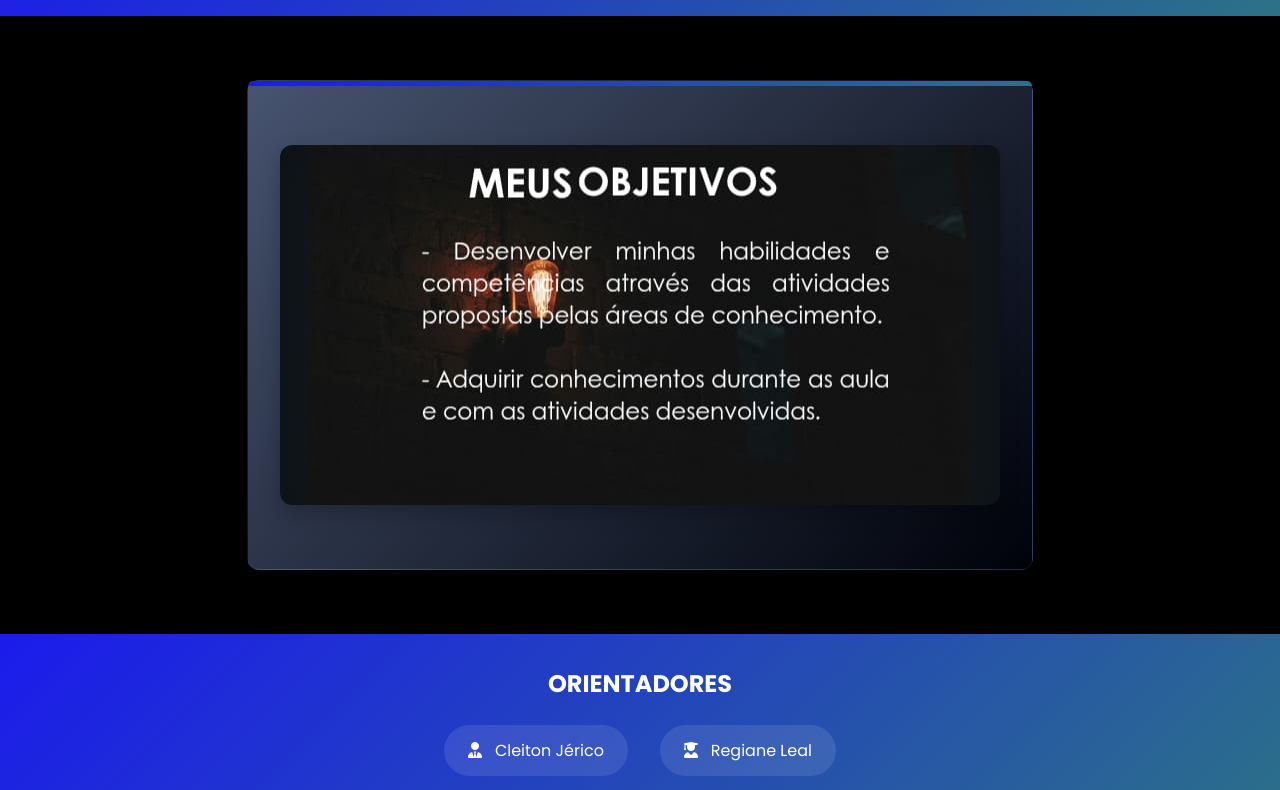
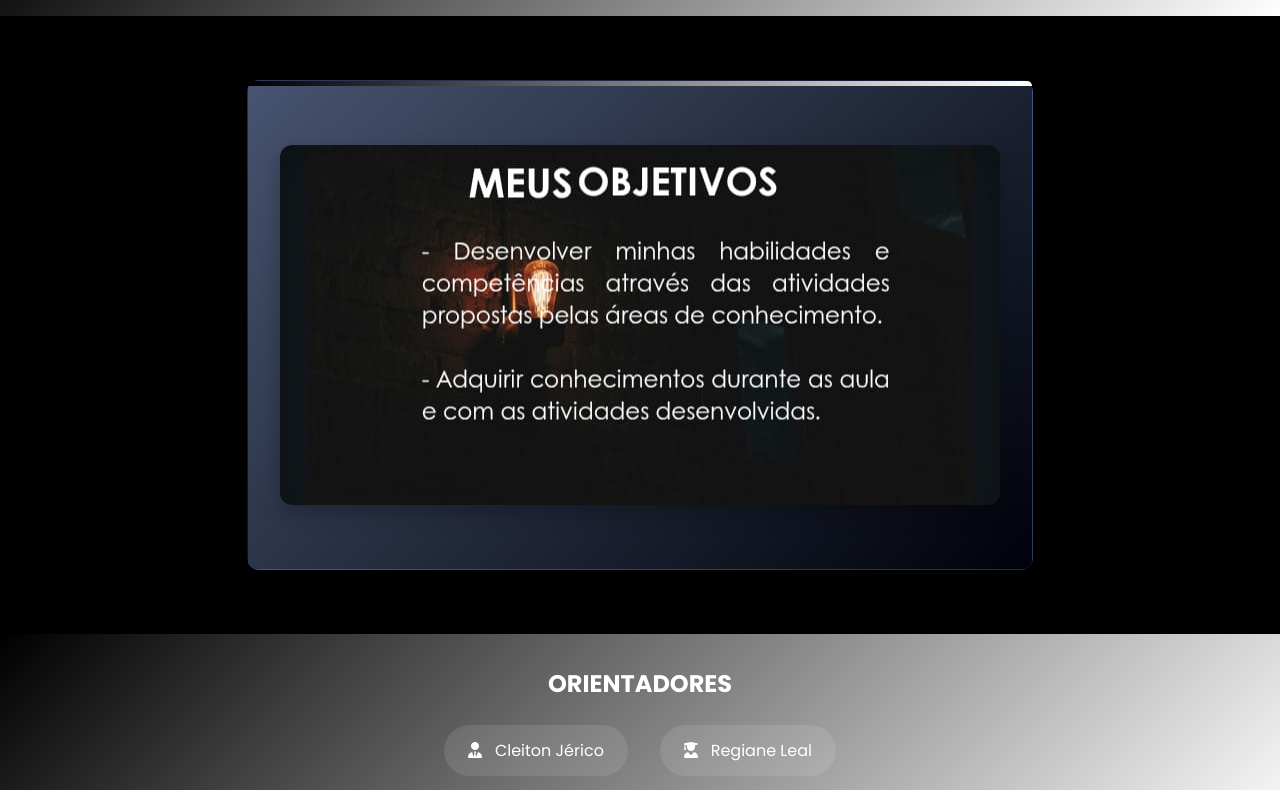
Before and after one commit to IanJj498/PORTFOLIO2025, a plain HTML site: page Objetivos.html in a window 1280 px wide. Shown: the part 97-887 px from the top of the page. Drawn offline with Linux system fonts and the light colour scheme.

Commit message:
Update Objetivos.html

```diff
--- a/Objetivos.html
+++ b/Objetivos.html
@@ -7,14 +7,14 @@
   <link rel="stylesheet" href="https://cdnjs.cloudflare.com/ajax/libs/font-awesome/6.4.0/css/all.min.css" />
   <link href="https://fonts.googleapis.com/css2?family=Poppins:wght@300;400;600;700&family=Montserrat:wght@500;700&display=swap" rel="stylesheet" />
   <style>
-    :root {
-      --primary: #1b1bec;
-      --accent: #2c7286;
-      --secondary: #0e4e4b;
-      --dark: #0a0a0a;
-      --light: #f8fafc;
-      --gray: #94a3b8;
-    }
+   :root {
+  --primary: black;
+  --accent: white;
+  --secondary: gray;
+  --dark: black;
+  --light: white;
+  --gray: #808080;
+}
 
     * {
       margin: 0;
```
